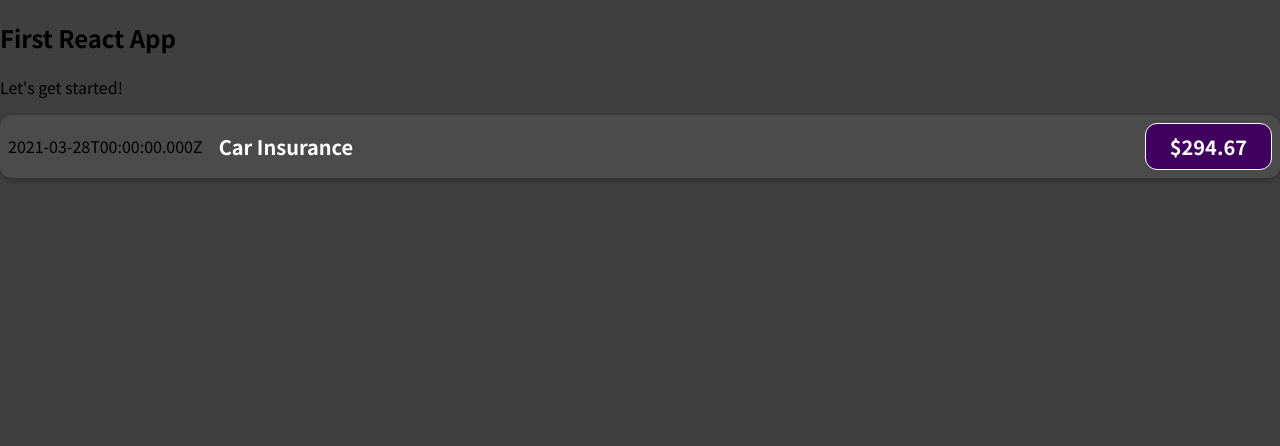
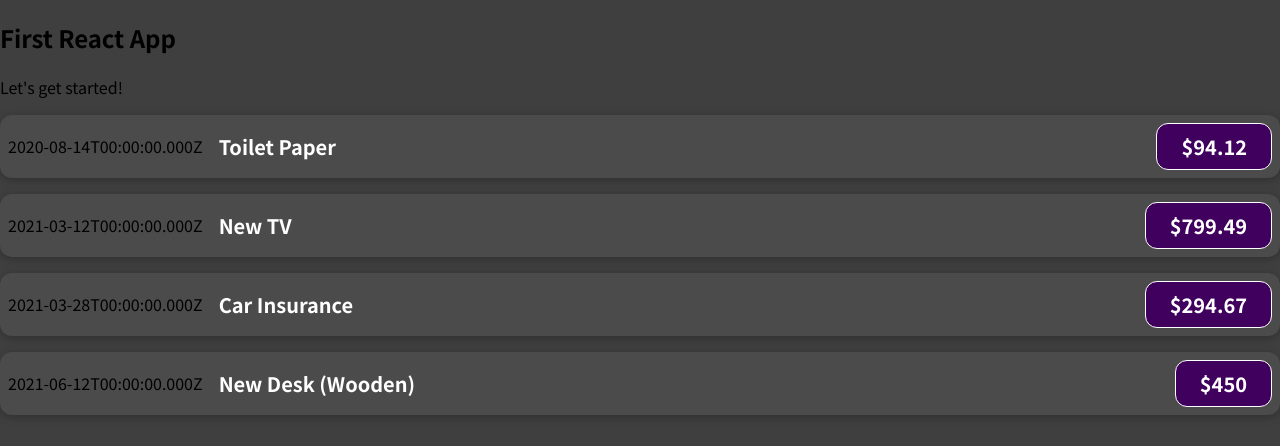
Before and after one commit to GuyBritish/React_Expense_Tracker, a JavaScript app: page / in a window 1280 px wide. Shown: the top 446 px of the page. Built offline with nearby package versions, Linux system fonts and the light colour scheme.

Commit message:
Add props to expense items

```diff
--- a/src/App.js
+++ b/src/App.js
@@ -1,11 +1,58 @@
 import ExpenseItem from "./components/ExpenseItem";
 
 function App() {
+	const expenses = [
+		{
+			id: "e1",
+			title: "Toilet Paper",
+			amount: 94.12,
+			date: new Date(2020, 7, 14),
+		},
+		{
+			id: "e2",
+			title: "New TV",
+			amount: 799.49,
+			date: new Date(2021, 2, 12),
+		},
+		{
+			id: "e3",
+			title: "Car Insurance",
+			amount: 294.67,
+			date: new Date(2021, 2, 28),
+		},
+		{
+			id: "e4",
+			title: "New Desk (Wooden)",
+			amount: 450,
+			date: new Date(2021, 5, 12),
+		},
+	];
+
 	return (
 		<div>
 			<h2> First React App </h2>
 			<p> Let's get started! </p>
-			<ExpenseItem></ExpenseItem>
+
+			<ExpenseItem
+				title={expenses[0].title}
+				amount={expenses[0].amount}
+				date={expenses[0].date}
+			></ExpenseItem>
+			<ExpenseItem
+				title={expenses[1].title}
+				amount={expenses[1].amount}
+				date={expenses[1].date}
+			></ExpenseItem>
+			<ExpenseItem
+				title={expenses[2].title}
+				amount={expenses[2].amount}
+				date={expenses[2].date}
+			></ExpenseItem>
+			<ExpenseItem
+				title={expenses[3].title}
+				amount={expenses[3].amount}
+				date={expenses[3].date}
+			></ExpenseItem>
 		</div>
 	);
 }
--- a/src/components/ExpenseItem.js
+++ b/src/components/ExpenseItem.js
@@ -1,16 +1,12 @@
 import "./ExpenseItem.css";
 
-function ExpenseItem() {
-	const expenseDate = new Date(2021, 2, 28);
-	const expenseTitle = "Car Insurance";
-	const expenseAmount = 294.67;
-
+function ExpenseItem(props) {
 	return (
 		<div className="expense-item">
-			<div> {expenseDate.toISOString()} </div>
+			<div> {props.date.toISOString()} </div>
 			<div className="expense-item__description">
-				<h2> {expenseTitle} </h2>
-				<div className="expense-item__price"> ${expenseAmount} </div>
+				<h2> {props.title} </h2>
+				<div className="expense-item__price"> ${props.amount} </div>
 			</div>
 		</div>
 	);
```
